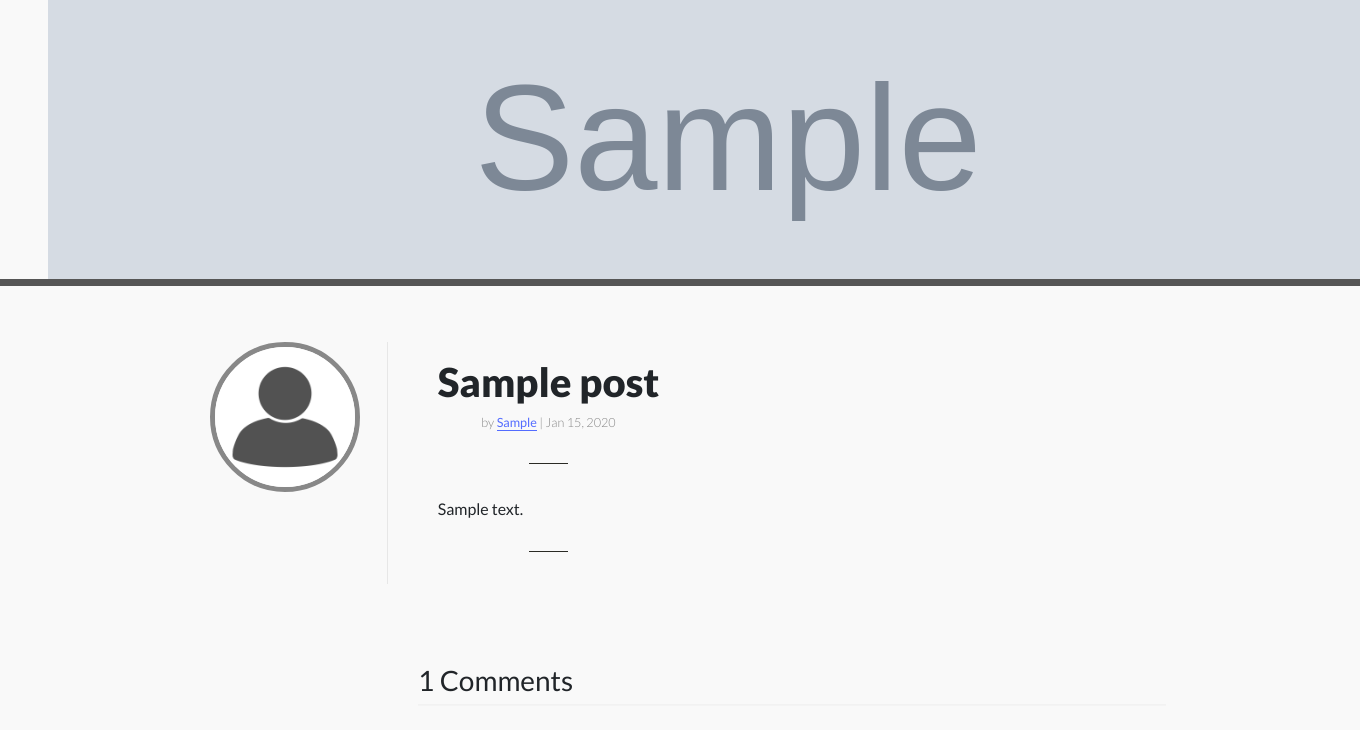
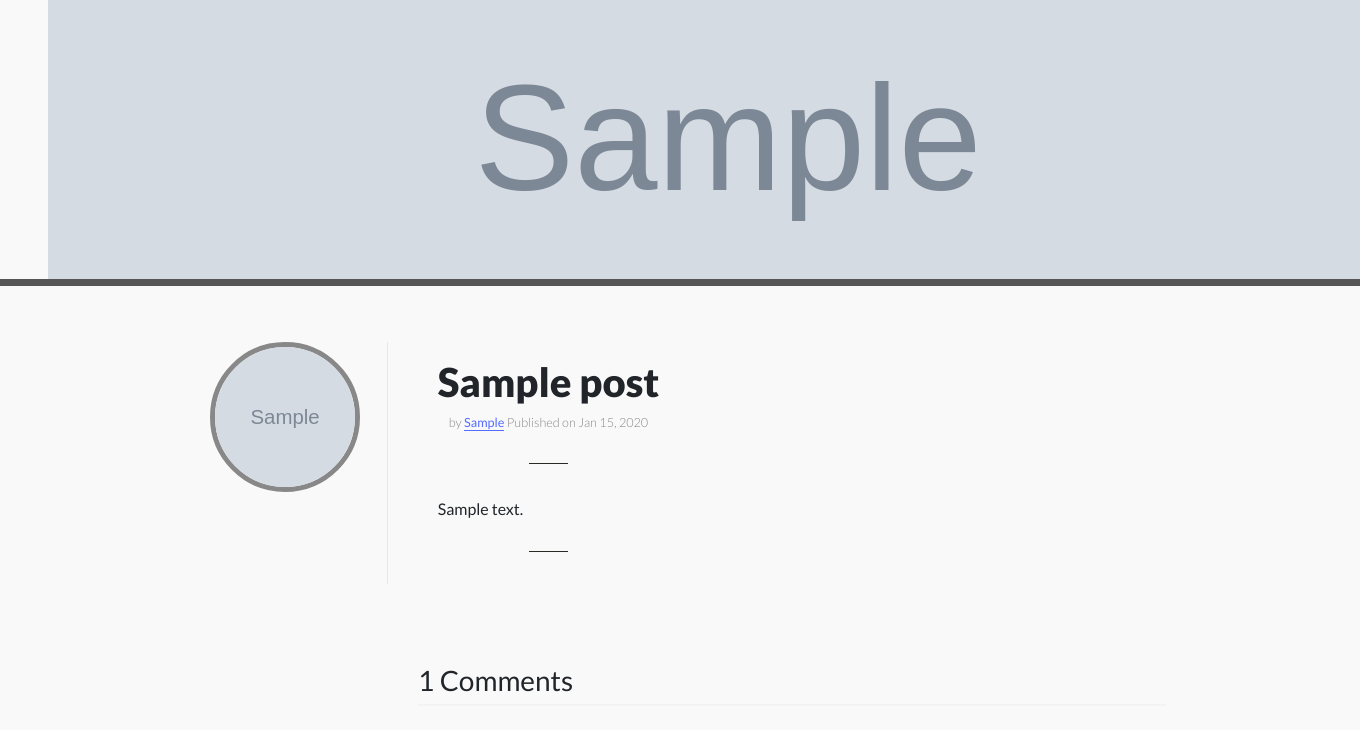
Before and after one commit to camilabandeira/BookViewC, a Django app: template blog/templates/blog/post_detail.html in a window 1360 px wide; the page is wider, and only the part inside the window is pictured. Shown: the part 92-822 px from the top of that part. Run offline with Django 4.2, Linux system fonts and the light colour scheme; the template is opened without the code that fills it: most values are stand-ins (such as "Sample title", 1, 10 or a date in 2020); grey boxes marked "Sample" are stand-in pictures; one stand-in notice (Sample message) is shown; some web fonts are replaced.

Commit message:
refactor(templates): update post_detail.html layout and styling

```diff
--- a/blog/templates/blog/post_detail.html
+++ b/blog/templates/blog/post_detail.html
@@ -9,8 +9,7 @@
 <link rel="stylesheet" href="{% static 'css/post_detail.css' %}">
 
 <div class="container-fluid post-container">
-        {% if messages %}
-        {% endif %}
+
     <div class="row cover_image-container">
         <div class="col-12">
             <img src="{{ post.get_post_image }}" alt="Cover Image" class="post-cover-image">
@@ -19,7 +18,7 @@
 
     <div class="row mt-4 post_detailed-container text-center">
         <div class="col-md-1">
-                <img src="{% static 'images/profile_image_default.jpeg' %}" alt="Author Image" class="author-imgage">
+            <img src="{% if post.author.profile.profile_picture %}{{ post.author.profile.profile_picture.url }}{% else %}{% static 'images/profile_image_default.jpeg' %}{% endif %}" alt="Author Image" class="author-imgage">
         </div>
 
         <div class="col-md-9 mx-auto d-flex">
@@ -30,7 +29,14 @@
             <div class="post-detailed-main">
                 <h1 class="post-title">{{ post.title }}</h1>
                 <p class="post-author">
-                        by <a href="#">{{ post.author.username }}</a> | <span class="post-date">{{ post.created_on|date:"M d, Y" }}</span>
+                    by <a href="{% url 'profile' post.author.username %}">{{ post.author.username }}</a>
+                    <span class="post-date">
+                        {% if post.published_date %}
+                            Published on {{ post.published_date|date:"M d, Y" }}
+                        {% else %}
+                            Created on {{ post.created_on|date:"M d, Y" }}
+                        {% endif %}
+                    </span>
                 </p>
 
                 <div class="post-content">
@@ -43,21 +49,30 @@
     </div>
 
     <section class="comments-container" id="comments-section">
-            <!-- Comments Header and Count -->
         <h3 class="comment-count">{{ comments.count }} Comments</h3>
         <hr class="horizontal-separator">
 
-            <!-- Display Comments -->
         <div id="comments-list">
             {% for comment in comments %}
                 <div class="comment-item">
-                        <div class="comment-author"><strong>{{ comment.author.username }}</strong> - {{ comment.created_at|timesince }} ago</div>
+                    <div class="comment-author">
+                        <strong>{{ comment.author.username }}</strong> - {{ comment.created_at|timesince }} ago
+                    </div>
                     <p>{{ comment.content }}</p>
+
+                    {% if comment.author == user %}
+                        <form action="{% url 'delete_comment' comment.id %}" method="POST" style="display:inline;">
+                            {% csrf_token %}
+                            <span class="delete-wrap">
+                                <button type="submit" class="btn btn-danger btn-sm">Delete</button>
+                            </span>
+                        </form>
+                    {% endif %}
                 </div>
             {% endfor %}
         </div>
 
-            <!-- Display Alert Messages -->
+        {% if messages %}
         <div class="alert-container">
             {% for message in messages %}
                 {% if 'error' in message.tags %}
@@ -72,10 +87,9 @@
                     </div>
                 {% endif %}
             {% endfor %}
+        </div>
+        {% endif %}
 
-</div>
-
-            <!-- Display Add Comment Form only if the user is authenticated -->
         {% if user.is_authenticated %}
             <div id="add-comment-form" class="add-comment-container">
                 <h4 class="add-comment">Add a Comment</h4>
@@ -88,12 +102,11 @@
                 </form>
             </div>
         {% else %}
-                <!-- Sign-in message if not logged in -->
             <div id="login-message" class="login-message">
-                    <p class="comment-msg">Have thoughts about the book? <a href="#"> Sign in</a> to leave a comment.</p>
+                <p class="comment-msg">Have thoughts about the book? <a href="{% url 'login' %}">Sign in</a> to leave a comment.</p>
             </div>
         {% endif %}
     </section>
+</div>
 
-    </div>
 {% endblock %}
```
Lines whose indentation alone changed are shown as unchanged.
